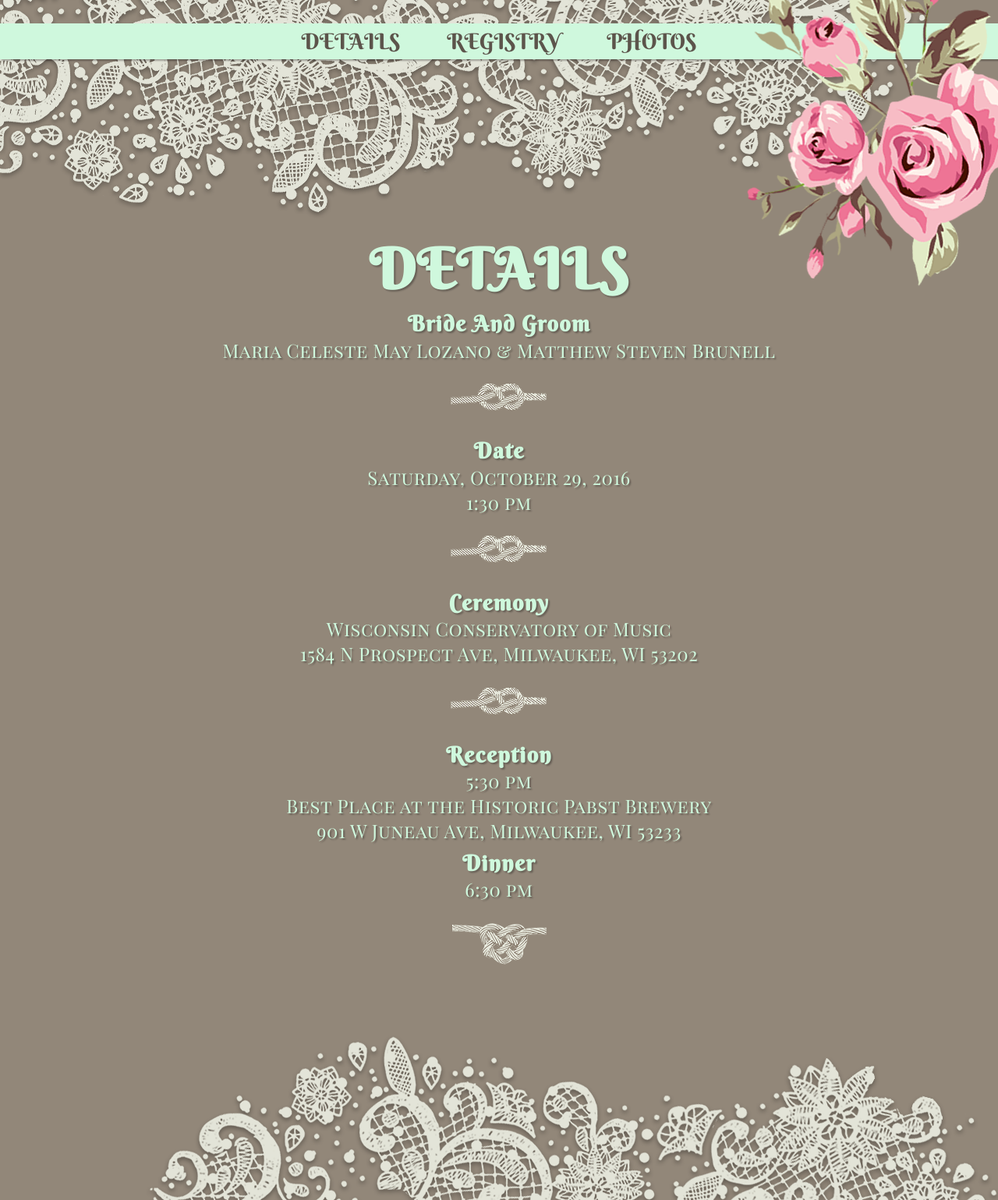
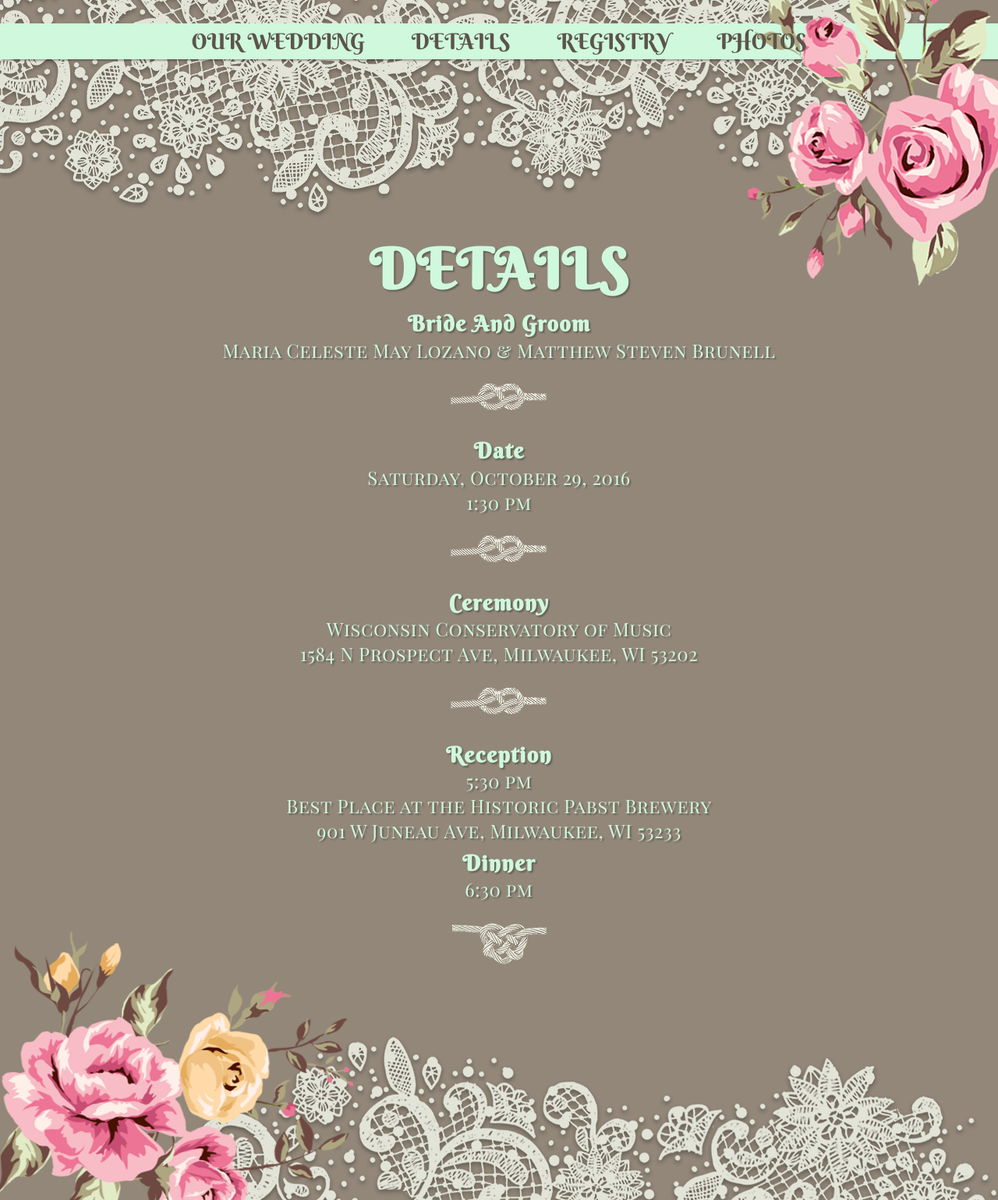
Before and after one commit to cutofmyjib/celeste-matt, a plain HTML site: page src/ceremony.html in a window 1280 px wide. Shown: the whole page at 78% size. Drawn offline with Linux system fonts and the light colour scheme.

Commit message:
add links and missing footer background img

```diff
--- a/src/ceremony.html
+++ b/src/ceremony.html
@@ -10,9 +10,10 @@
       <header>
         <div class='header-rose'></div>
         <nav class='nav-menu'>
+          <a href="index.html">OUR WEDDING</a>
           <a href="#">DETAILS</a>
           <a href="#">REGISTRY</a>
-          <a href="#">PHOTOS</a>
+          <a href="photos.html">PHOTOS</a>
         </nav>
       </header>
       <div class='main'>
@@ -36,7 +37,9 @@
         <p>6:30 pm</p>
         <div class='break-heart'></div>
       </div>
-      <footer></footer>
+      <footer>
+        <div class='footer-rose'></div>
+      </footer>
     </div>
   </body>
 </html>
```
